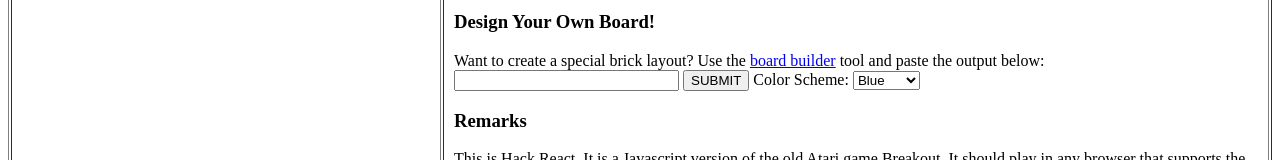
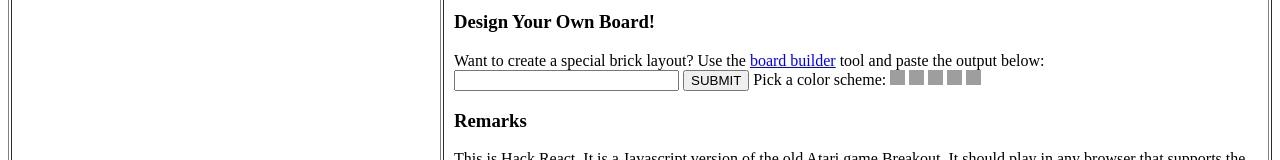
Before and after one commit to mwirth7070/Brick-Breaker, a plain HTML site: page index.html in a window 1280 px wide. Shown: the part 201-361 px from the top of the page. Drawn offline with Linux system fonts and the light colour scheme; grey boxes are pictures that could not be loaded.

Commit message:
Update index.html

```diff
--- a/index.html
+++ b/index.html
@@ -55,14 +55,16 @@ This text is displayed if your browser does not support HTML5 Canvas.
 
      <input type="Text" id="customGrid" size="25"/>
         <input type='button' onclick='boardRefresh()' value='SUBMIT'>
-Color Scheme:
-<select id="colorChoice" onchange='boardRefresh()'>
-  <option value=220>Blue</option>
-  <option value=420>Orange</option>
-  <option value=90>Green</option>
-  <option value=350>Red</option>
-  <option value=300>Purple</option>
-</select>
+Pick a color scheme:
+  <input type="image" src="http://www.student.oulu.fi/~laurirai/www/css/middle/blue.gif" alt="Blue" width="15" height="15" onclick='colorRefresh(220)'>
+
+  <input type="image" src="http://www.clker.com/cliparts/L/u/0/1/d/C/green-square.svg" alt="Green" width="15" height="15" onclick='colorRefresh(90)'>
+
+    <input type="image" src="http://38.media.tumblr.com/avatar_964a9bce7d33_128.png" alt="Orange" width="15" height="15" onclick='colorRefresh(420)'>
+
+    <input type="image" src="http://www.clker.com/cliparts/p/T/a/1/W/9/pink-square.svg" alt="Pink" width="15" height="15" onclick='colorRefresh(350)'>
+
+    <input type="image" src="http://www.clker.com/cliparts/4/w/5/c/0/4/dark-purple-square.svg" alt="Purple" width="15" height="15" onclick='colorRefresh(300)'>
 
         <h3><b>Remarks</b></h3>
 
```
